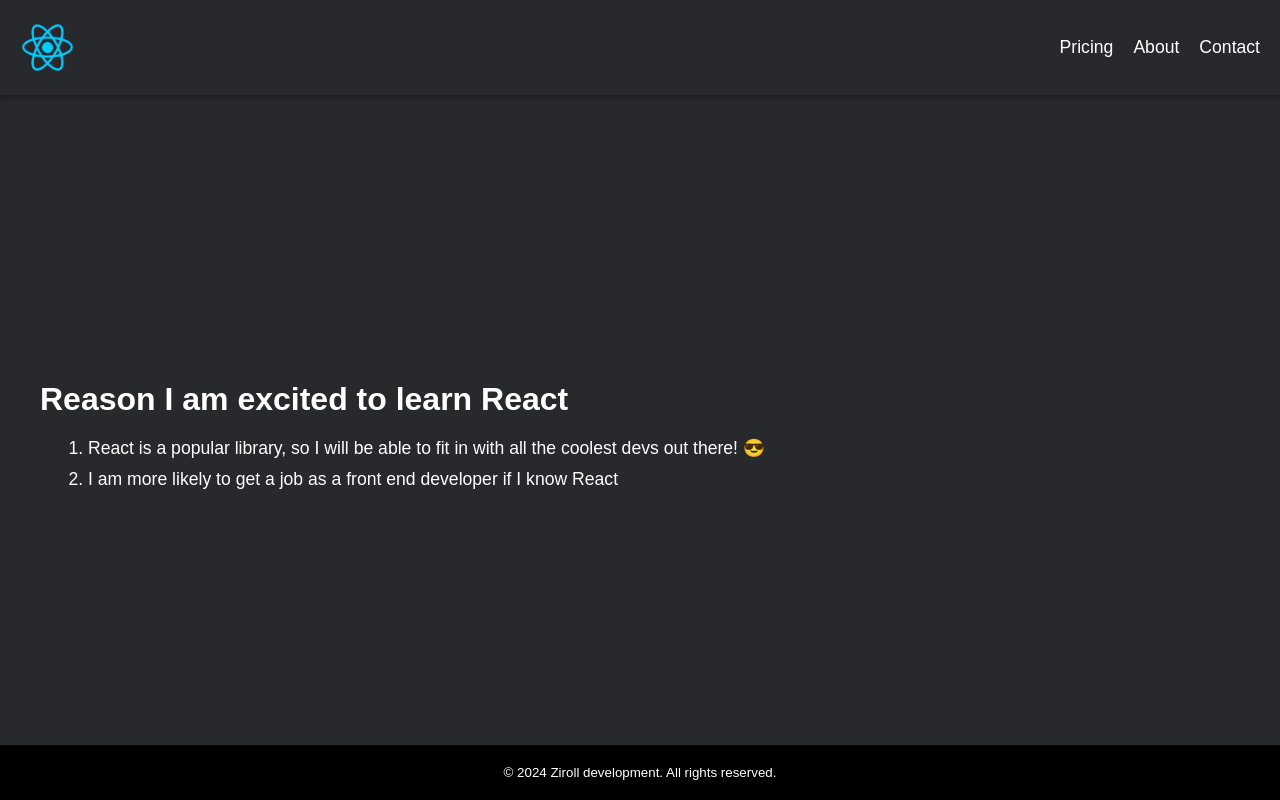
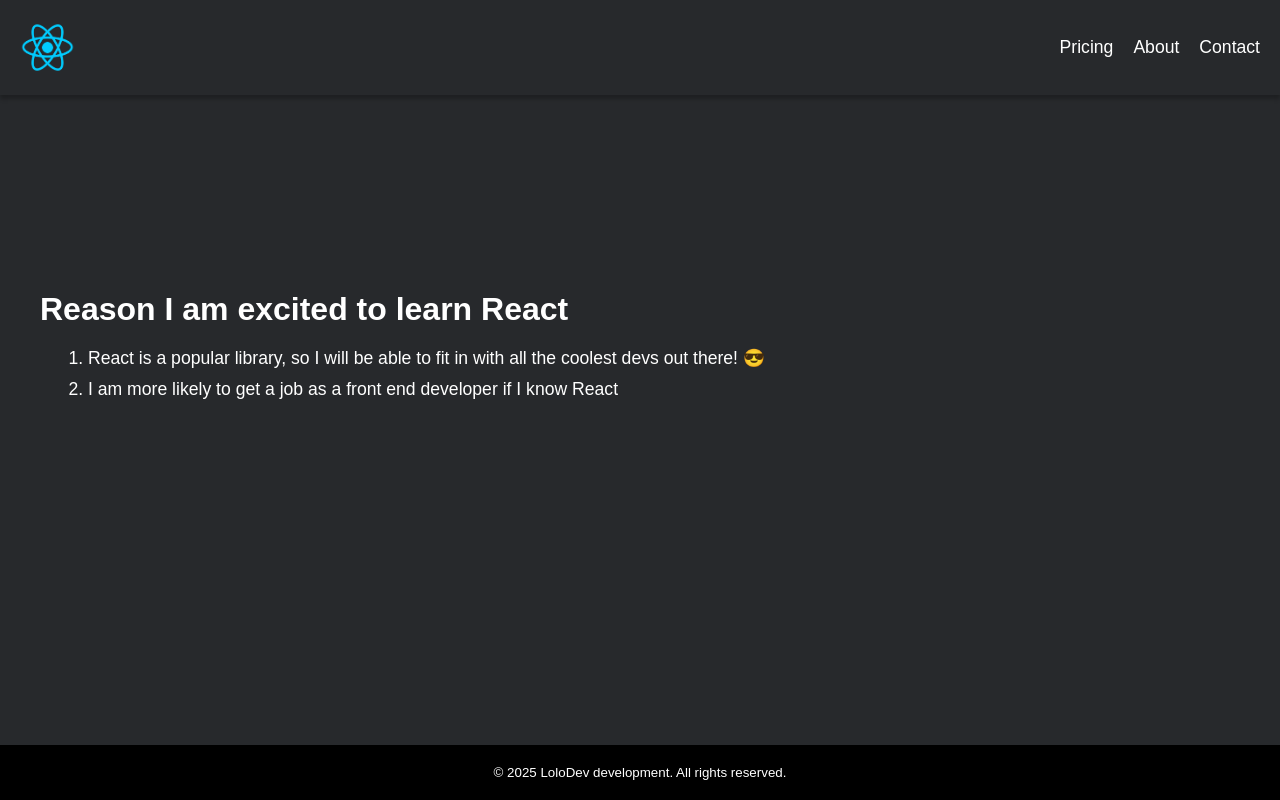
Before and after one commit to HacheGe60/reactfactsproject, a React (Vite) app: page / in a window 1280 px wide. Built offline with nearby package versions, Linux system fonts and the light colour scheme.

Commit message:
Organizing components

```diff
--- a/index.html
+++ b/index.html
@@ -9,7 +9,7 @@
   </head>
 
   <body>
-    <div id="root"></div>
+    <div id="root" class="root"></div>
     <script src="./src/index.jsx" type="module"></script>
   </body>
 
--- /dev/null
+++ b/src/Components/Footer.jsx
@@ -0,0 +1,7 @@
+export default function Footer() {
+  return (
+    <footer className="footer">
+      <small>© 2025 LoloDev development. All rights reserved.</small>
+    </footer>
+  );
+}
--- /dev/null
+++ b/src/Components/Header.jsx
@@ -0,0 +1,14 @@
+export default function Header() {
+    return (
+        <header className="header">
+            <img src="./src/react-logo.png" alt="React logo" className="react-logo" />
+            <nav>
+                <ul className="nav-links">
+                    <li>Pricing</li>
+                    <li>About</li>
+                    <li>Contact</li>
+                </ul>
+            </nav>
+        </header>
+    );
+}
--- /dev/null
+++ b/src/Components/MainContent.jsx
@@ -0,0 +1,11 @@
+export default function MainContent() {
+    return (
+        <main className="main-content">
+            <h1 className="main-title">Reason I am excited to learn React</h1>
+            <ol className="main-list">
+                <li>React is a popular library, so I will be able to fit in with all the coolest devs out there! 😎</li>
+                <li>I am more likely to get a job as a front end developer if I know React</li>
+            </ol>
+        </main>
+    );
+}
--- a/src/index.css
+++ b/src/index.css
@@ -4,24 +4,21 @@
   box-sizing: border-box;
 }
 
-body {
+.root {
   font-family: Arial, Helvetica, sans-serif;
   background: #27292c;
   color: white;
+  width: 100vw;
+  height: 100vh;
+  display: flex;
+  flex-direction: column;
+  height: 100vh;
+  justify-content: space-between;
+  align-content: center;
 }
 
 h1 {
   margin-top: 30px;
-}
-
-.container {
-  width: 100%;
-  height: 100%;
-  display: flex;
-  flex-direction: column;
-  min-height: 100vh;
-  justify-content: space-between;
-  align-items: space-between;
 }
 
 .header {
@@ -47,9 +44,11 @@ h1 {
 .main-content {
   padding: 20px;
   margin: 20px;
+  margin-top: -10rem;
   display: flex;
   flex-direction: column;
   gap: 20px;
+  justify-content: start;
 }
 
 .main-title {
--- a/src/index.jsx
+++ b/src/index.jsx
@@ -1,55 +1,23 @@
 import { createRoot } from "react-dom/client";
+import Header from "./Components/Header";
+import MainContent from "./Components/MainContent";
+import Footer from "./Components/Footer";
 const root = createRoot(document.getElementById("root"));
 
-function Container() {
-  return (
-    <div className="container">
-      <Header />
-      <MainContent />
-      <Footer />
-    </div>
-  );
-}
 
-function Header() {
-  return (
-    <header className="header">
-      <img src="./src/react-logo.png" alt="React logo" className="react-logo" />
-      <nav>
-        <ul className="nav-links">
-          <li>Pricing</li>
-          <li>About</li>
-          <li>Contact</li>
-        </ul>
-      </nav>
-    </header>
-  );
-}
 
-function MainContent() {
-  return (
-    <main className="main-content">
-      <h1 className="main-title">Reason I am excited to learn React</h1>
-      <ol className="main-list">
-        <li>React is a popular library, so I will be able to fit in with all the coolest devs out there! 😎</li>
-        <li>I am more likely to get a job as a front end developer if I know React</li>
-      </ol>
-    </main>
-  );
-}
 
-function Footer() {
-  return (
-    <footer className="footer">
-      <small>© 2024 Ziroll development. All rights reserved.</small>
-    </footer>
-  );
-}
+
+
+
+
 
 function Page() {
   return (
     <>
-      <Container />
+      <Header />
+      <MainContent />
+      <Footer />
     </>
   );
 }
```
